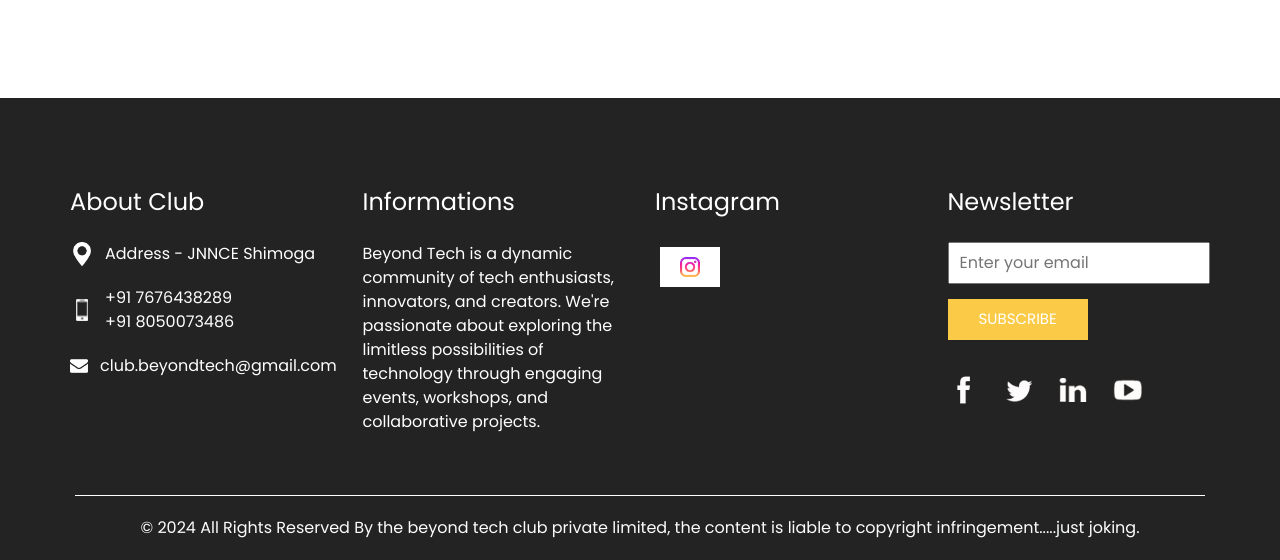
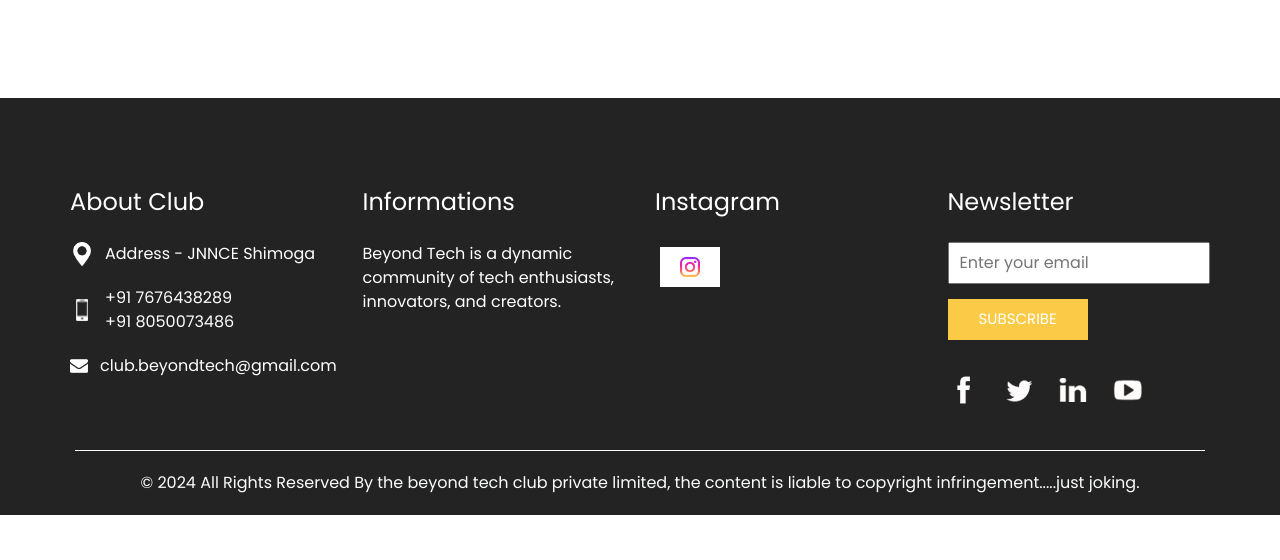
Before and after one commit to alcibiades01/beyondtech.github.io, a plain HTML site: page portfolio.html in a window 1280 px wide. Shown: the part 1319-1879 px from the top of the page. After the commit the page ends 1834 px from the top, so only its background shows below. Drawn offline with nearby package versions, Linux system fonts and the light colour scheme.

Commit message:
Update portfolio.html

```diff
--- a/portfolio.html
+++ b/portfolio.html
@@ -157,8 +157,7 @@
               Informations
             </h5>
             <p>
-              Beyond Tech is a dynamic community of tech enthusiasts, innovators, and creators. We're passionate about exploring the limitless possibilities of technology through engaging events, workshops, and collaborative projects.
-            </p>
+              Beyond Tech is a dynamic community of tech enthusiasts, innovators, and creators.
           </div>
         </div>
 
```
